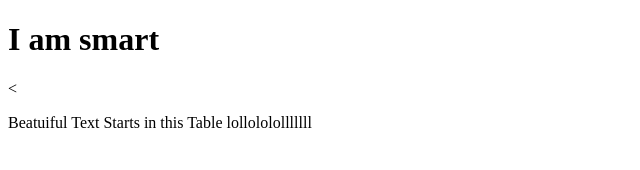
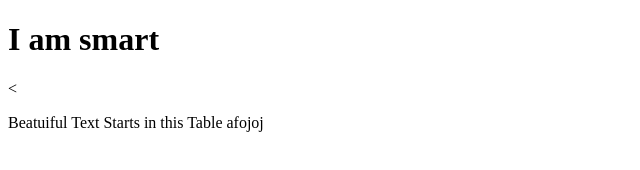
Before and after one commit to HJCJackLuo/fashiondesigner, a plain HTML site: page index.html in a window 1280 px wide. Shown: the full height of the page, 0-640 px from the left. Drawn offline with Linux system fonts and the light colour scheme.

Commit message:
Update the file index.html

```diff
--- a/index.html
+++ b/index.html
@@ -8,7 +8,7 @@
     <h1>I am smart
     </h1>
     <<p>
-      Beatuiful Text Starts in this Table lollolololllllll
+      Beatuiful Text Starts in this Table afojoj
     </p>
   </body>
 </html>
```
